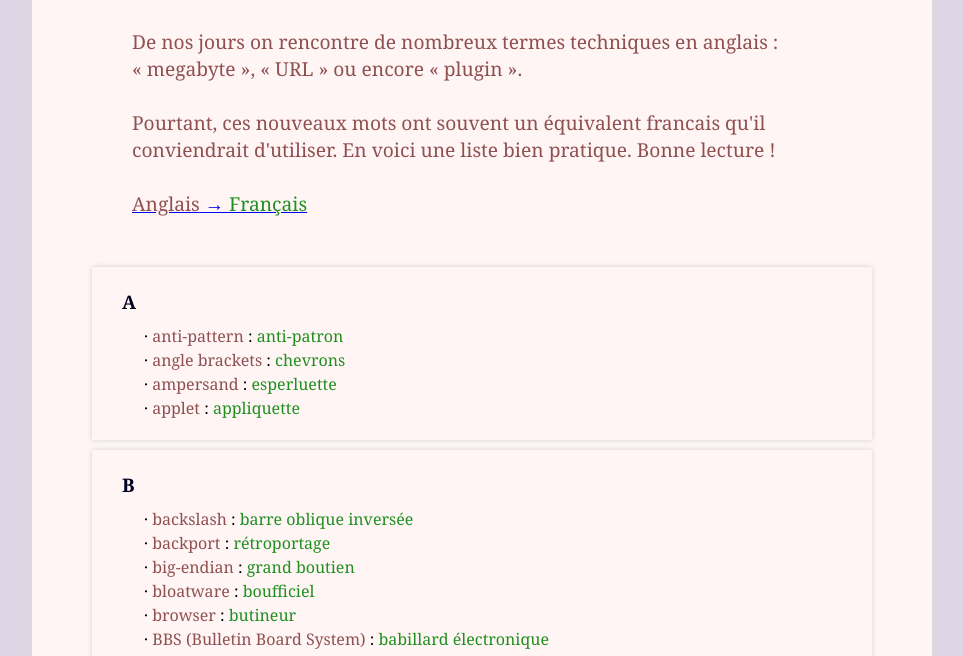
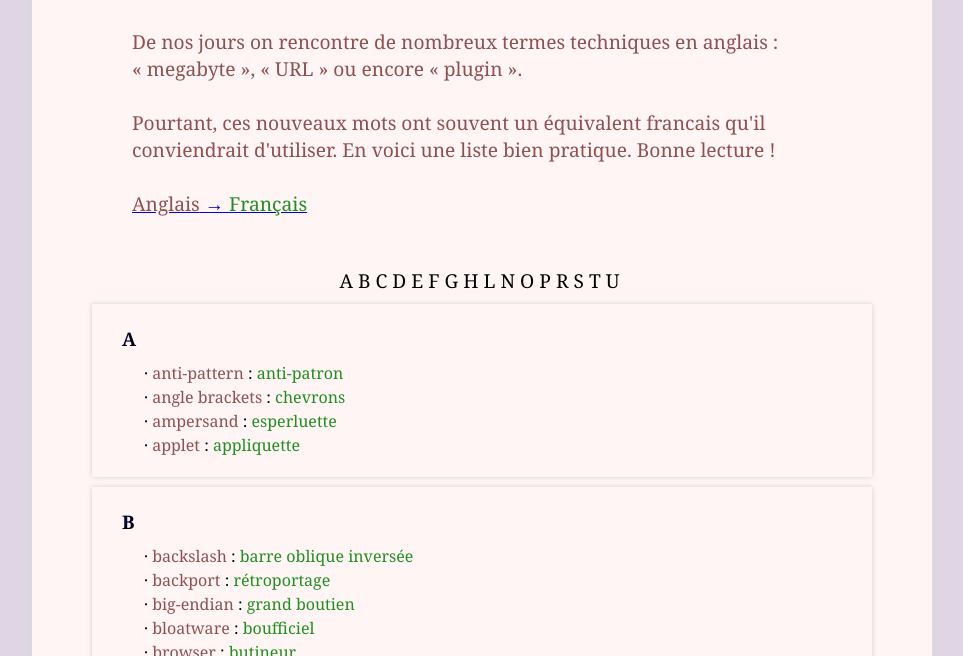
Before and after one commit to soulaklabs/bitoduc.fr, a plain HTML site: page www.bitoduc.fr/index.htm in a window 1280 px wide. Shown: the part 144-800 px from the top of the page, without its empty margins (158-1121 px from the left). Drawn offline with Linux system fonts and the light colour scheme.

Commit message:
Add a letter index

```diff
--- a/www.bitoduc.fr/creuille.js
+++ b/www.bitoduc.fr/creuille.js
@@ -118,6 +118,7 @@ function construitListe(window)
 
     var i;
     var lien = trouveElement('lienChange');
+    var index = trouveElement('index');
     var mots = trouveElement('mots');
     var langueDesClefs = obtenirLAttribut(mots, 'data-langue');
     var lettres = new Array(26);
@@ -139,6 +140,7 @@ function construitListe(window)
     lien.innerHTML = lienSource + ' &rarr; ' + lienDestination;
 
     mots.innerHTML = '';
+    index.innerHTML = '';
 
 
     for (i = 0; i < 26; ++i) {
@@ -148,6 +150,9 @@ function construitListe(window)
         lettres[i] = noeud = document.creeElement('div');
         noeud.className = 'groupe-lettre';
         noeud.enfants = 0;
+        var ancre = document.creeElement('a');
+        ancre.name = lettre;
+        noeud.appendChild(ancre);
         var titre = document.creeElement('h3');
         titre.innerHTML = lettre;
         noeud.appendChild(titre);
@@ -188,8 +193,14 @@ function construitListe(window)
     }
 
     for (i = 0; i < 26; ++i) {
+        var lettre = String.fromCharCode(65 + i);
         noeud = lettres[i];
-        if (noeud.enfants > 1)
+        if (noeud.enfants > 1) {
             mots.appendChild(noeud);
+            var lettreIndex = document.creeElement('a');
+            lettreIndex.href = '#' + lettre;
+            lettreIndex.innerHTML = lettre;
+            index.appendChild(lettreIndex);
+        }
     }
 }
--- a/www.bitoduc.fr/feuille_de_style.css
+++ b/www.bitoduc.fr/feuille_de_style.css
@@ -66,3 +66,22 @@ h3
     color: #905050;
     margin: 50px;
 }
+
+#index
+{
+    text-align: center;
+}
+
+#index a
+{
+    font-size: larger;
+    color: black;
+    text-decoration: none;
+    margin-right: 5px;
+    position:relative;
+}
+
+#index a:hover
+{
+    background-color: #999;
+}
--- a/www.bitoduc.fr/index.htm
+++ b/www.bitoduc.fr/index.htm
@@ -23,6 +23,9 @@
                 </div>
             </div>
 
+            <div id="index">
+            </div>
+
             <div id="mots" data-langue="anglais">
             </div>
 
```
